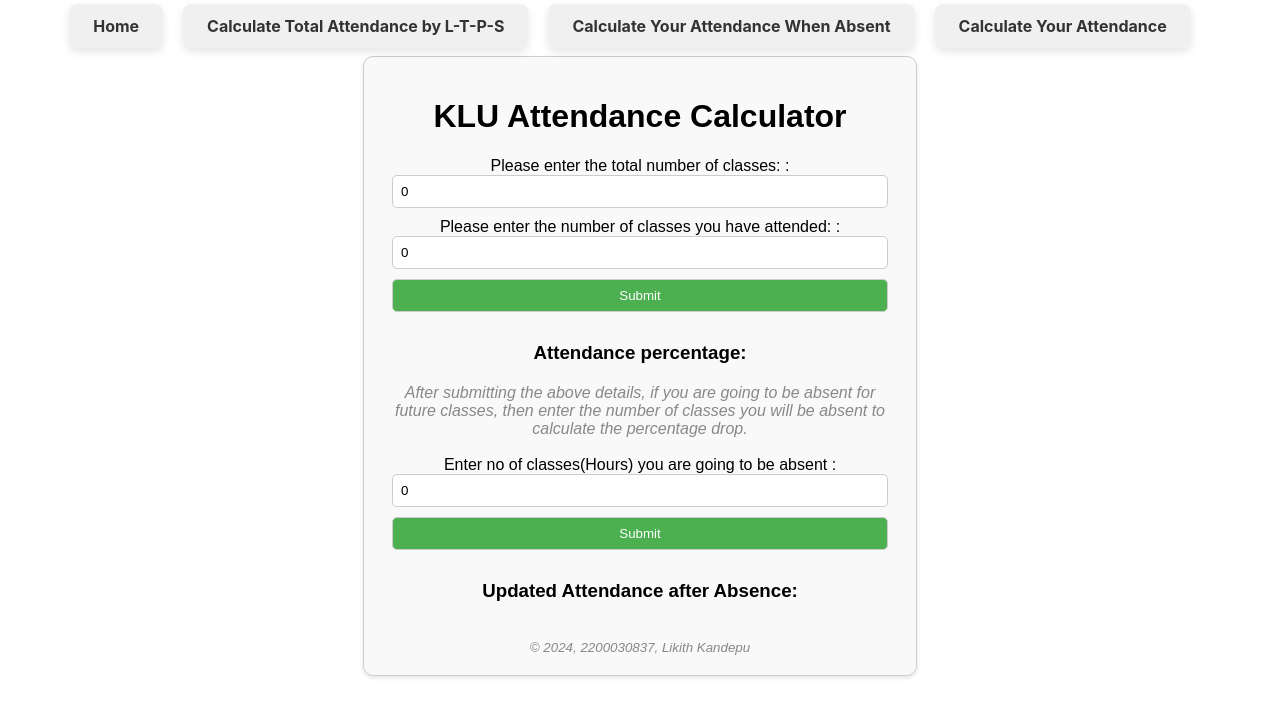
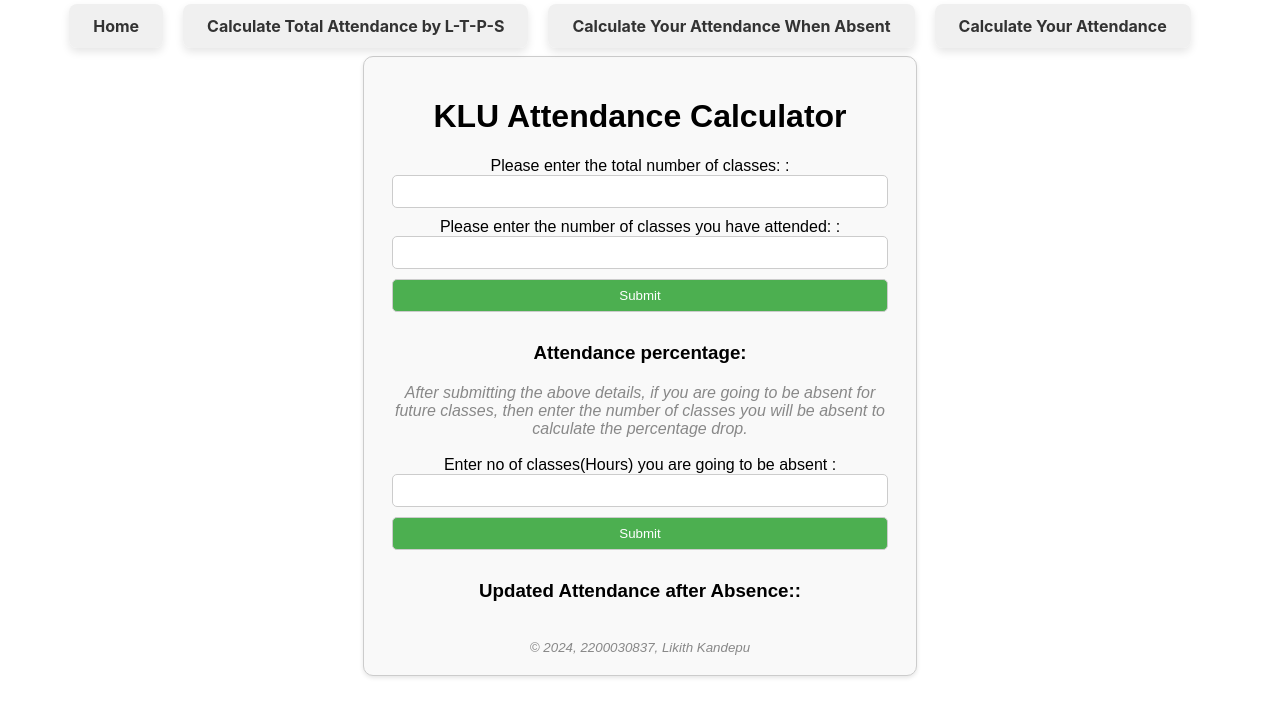
Before and after one commit to likithkandepu13/attendance, a React (Create React App) app: page /total in a window 1280 px wide. Shown: the top 716 px of the page. Built offline with nearby package versions, Linux system fonts and the light colour scheme.

Commit message:
Update Calc1.js
removing 0 component

```diff
--- a/src/Calc1.js
+++ b/src/Calc1.js
@@ -3,12 +3,12 @@
 
 
 const Calc1 = () => {
-    const [tclass1,setclass1] = useState(0)
-    const [tclass2,settclass2] = useState(0)
+    const [tclass1,setclass1] = useState('')
+    const [tclass2,settclass2] = useState('')
     const [attendancePercentage, setAttendancePercentage] = useState()
-    const [ap,setap] = useState(0)
+    const [ap,setap] = useState('')
     const [pap,setpap] = useState()
-    const [classes1,setclasees] = useState(0)
+    const [classes1,setclasees] = useState('')
 
     const class1set = (event) => {
         setclass1(event.target.value)
@@ -68,7 +68,7 @@
     <button onClick={newatp}>Submit</button><br/>
 
     <h3>
-Updated Attendance after Absence: </h3>
+Updated Attendance after Absence:: </h3>
     {
 
         pap >= 85 ?
```
